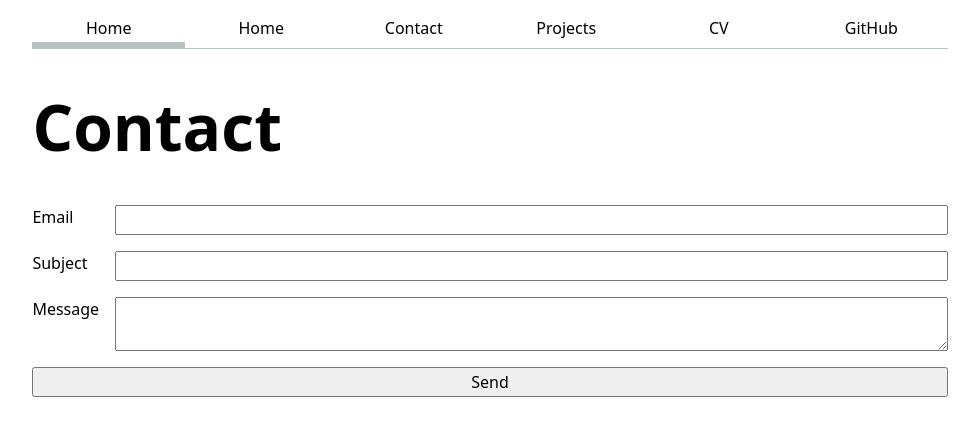
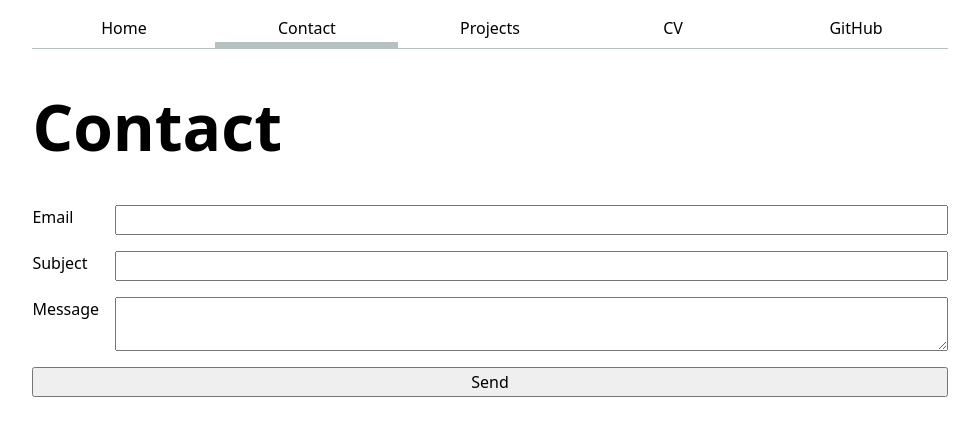
Before and after one commit to irinavard/portfolio, a plain HTML site: page contact/index.html in a window 1280 px wide. Shown: the whole page, without its empty margins (150-1129 px from the left). Drawn offline with Linux system fonts and the light colour scheme.

Commit message:
fix nav bar

```diff
--- a/contact/index.html
+++ b/contact/index.html
@@ -8,9 +8,8 @@
 </head>
 <body>
     <nav>
-        <a href="../" class="current">Home</a>
         <a href="../">Home</a>
-        <a href="../contact/">Contact</a>
+        <a href="../contact/" class="current">Contact</a>
         <a href="../projects/">Projects</a>
         <a href="../cv/">CV</a>
         <a href="https://github.com/irinavard" target="_blank">GitHub</a>
```
Also changed, not shown: index.html (+1 -0 lines), projects/index.html (+1 -2 lines).
